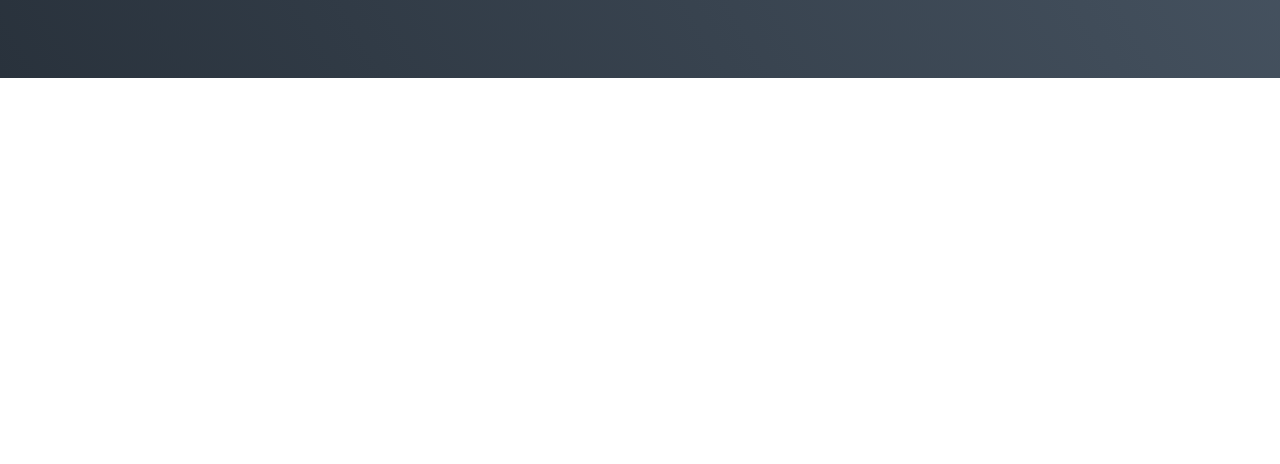
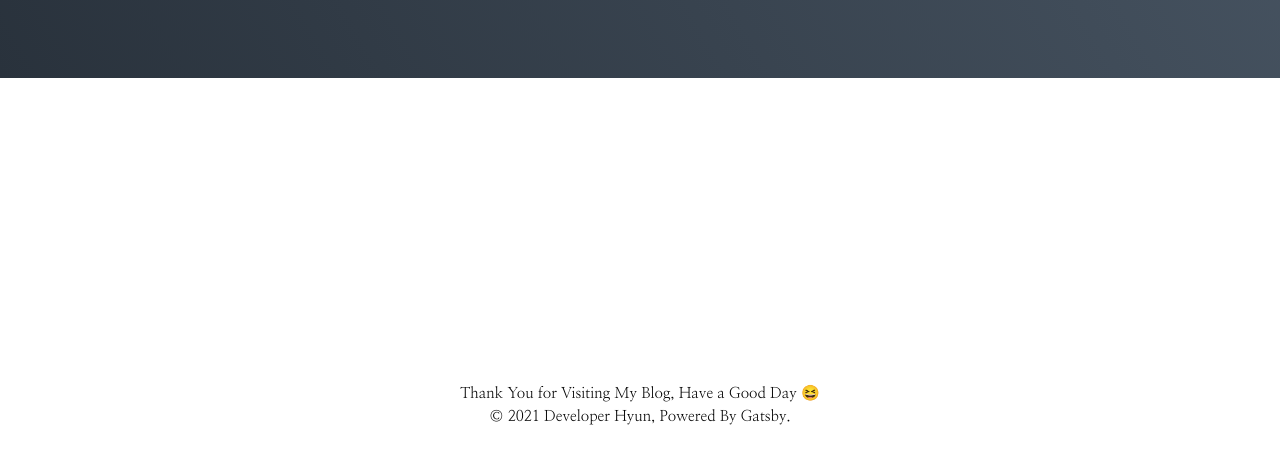
Before and after one commit to Ssoon-m/Ssoon-m.github.io, a Gatsby site: page / in a window 1280 px wide. Shown: the part 322-786 px from the top of the page. Built offline with nearby package versions, Linux system fonts and the light colour scheme; Gatsby itself is replaced by a stand-in of ours.

Commit message:
Feat: footer 레이아웃 구성

```diff
--- /dev/null
+++ b/src/components/Common/Footer.tsx
@@ -0,0 +1,23 @@
+import React from "react"
+import styled from "@emotion/styled"
+
+const FooterWrapper = styled.div`
+  display: grid;
+  place-items: center;
+  margin-top: auto;
+  padding: 50px 0;
+  font-size: 15px;
+  text-align: center;
+  line-height: 1.5;
+`
+
+const Footer: React.FC = function () {
+  return (
+    <FooterWrapper>
+      Thank You for Visiting My Blog, Have a Good Day 😆
+      <br />© 2021 Developer Hyun, Powered By Gatsby.
+    </FooterWrapper>
+  )
+}
+
+export default Footer
--- a/src/pages/index.tsx
+++ b/src/pages/index.tsx
@@ -2,11 +2,12 @@ import React from "react"
 import styled from "@emotion/styled"
 import GlobalStyle from "../components/Common/GlobalStyle"
 import Introduction from "../components/Main/Introduction"
+import Footer from "../components/Common/Footer"
 
 const Container = styled.div`
   display: flex;
   flex-direction: column;
-  height: 100%;
+  height: 100vh;
 `
 
 const IndexPage: React.FC = function () {
@@ -14,6 +15,7 @@ const IndexPage: React.FC = function () {
     <Container>
       <GlobalStyle />
       <Introduction />
+      <Footer />
     </Container>
   )
 }
```
